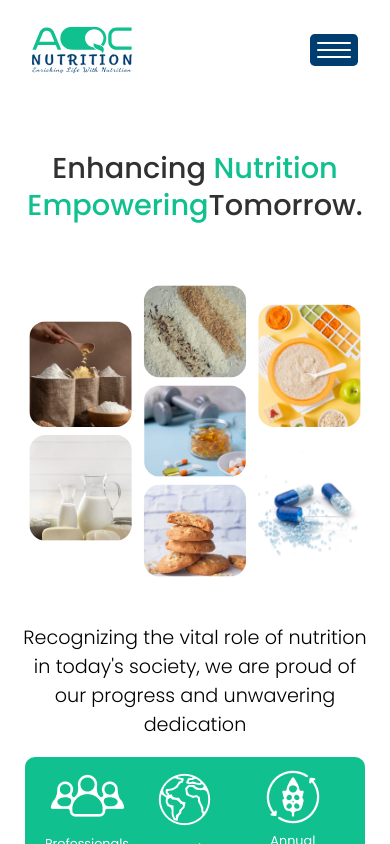
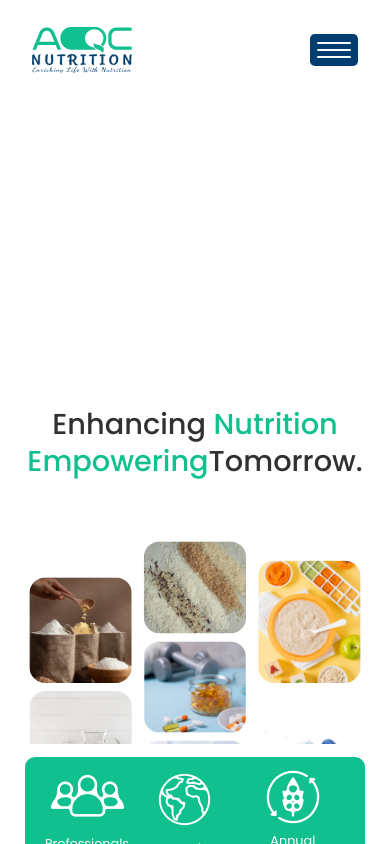
Before and after one commit to kaifsid786/aqc, a React (Vite) app: page / in a window 390 px wide. Shown: the top 844 px of the page. Built offline with nearby package versions, Linux system fonts and the light colour scheme.

Commit message:
phone version 2

```diff
--- a/src/Components/PropertyCard/PropertyCard.css
+++ b/src/Components/PropertyCard/PropertyCard.css
@@ -217,6 +217,9 @@
     margin-right: 0rem;
     width: 100%;
   }
+  .r-card{
+    height: 0;
+  }
 
   .r-card > :nth-child(3) {
     font-size: 1.2rem;
```
